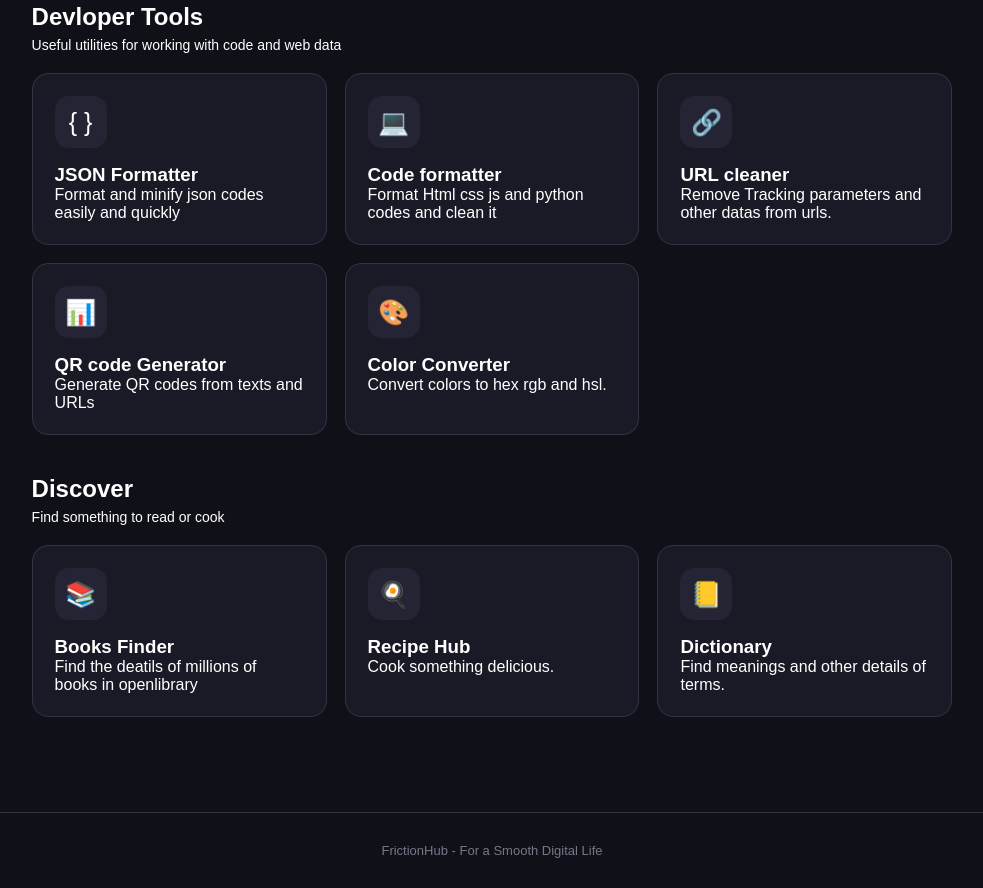
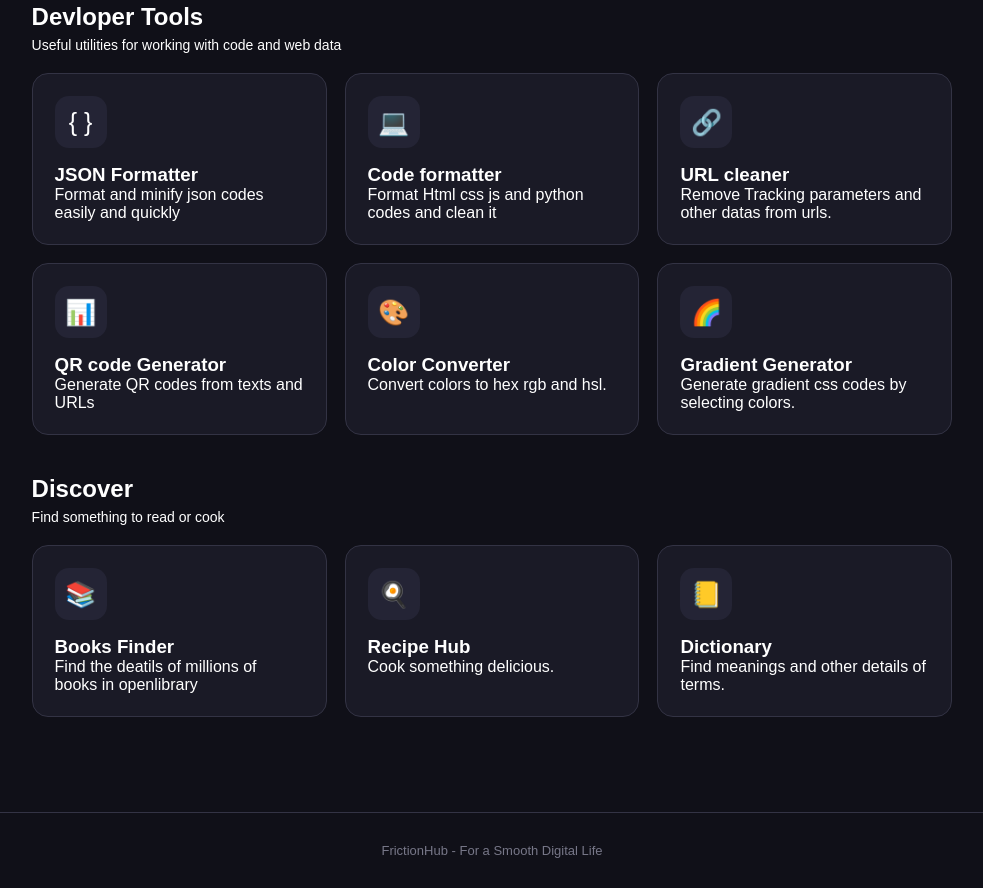
Before and after one commit to dev-l-k/FrictionHub, a plain HTML site: page index.html in a window 1280 px wide. Shown: the part 1300-2188 px from the top of the page, without its empty margins (148-1131 px from the left). Drawn offline with Linux system fonts and the light colour scheme.

Commit message:
update home with new app

```diff
--- a/index.html
+++ b/index.html
@@ -145,6 +145,11 @@
                 <h3>Color Converter</h3>
             <p>Convert colors to hex rgb and hsl.</p>
             </a>
+            <a href="./gradient" class="app-card">
+                <div class="app-icon">🌈</div>
+                <h3>Gradient Generator</h3>
+                <p>Generate gradient css codes by selecting colors.</p>
+            </a>
 
             </div>
         </section>
```
